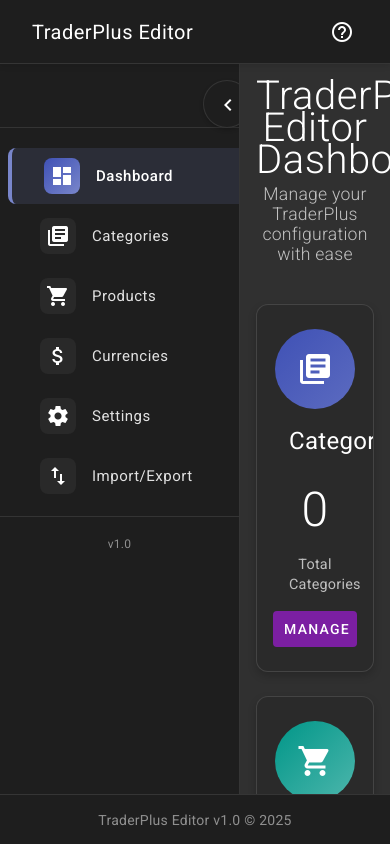
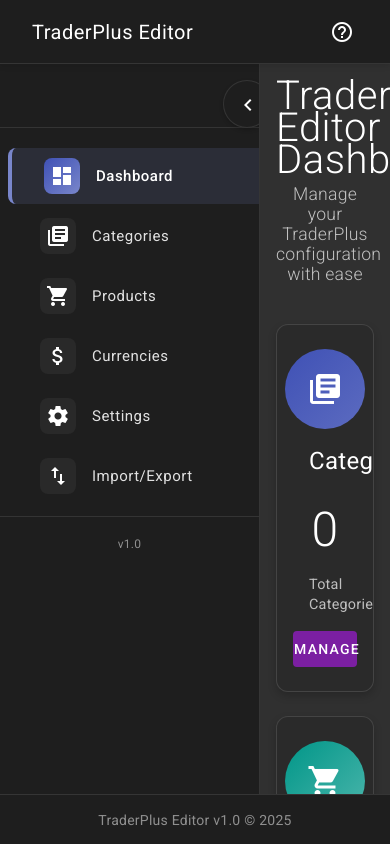
Before and after one commit to TheDmitri/traderpluseditor, an Angular app: page /dashboard in a window 390 px wide. Built offline with nearby package versions, Linux system fonts and the light colour scheme.

Commit message:
removed @media

```diff
--- a/src/app/shared/components/navigation/navigation.component.scss
+++ b/src/app/shared/components/navigation/navigation.component.scss
@@ -160,17 +160,3 @@
   margin-left: 70px;
   transition: margin-left 0.3s ease;
 }
-
-@media (max-width: 768px) {
-  .sidenav.expanded {
-    width: 240px;
-  }
-
-  .content-expanded {
-    margin-left: 0;
-  }
-
-  .content-collapsed {
-    margin-left: 0;
-  }
-}
```
